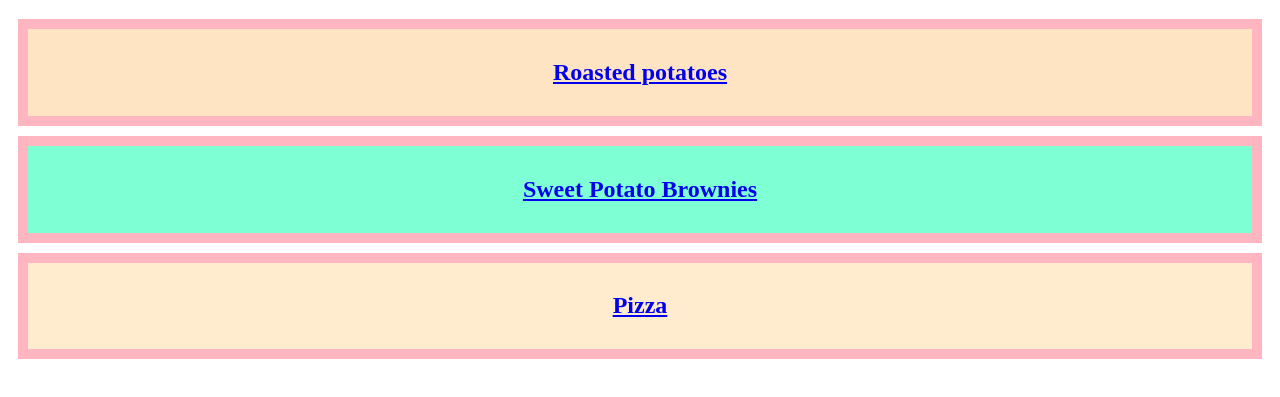
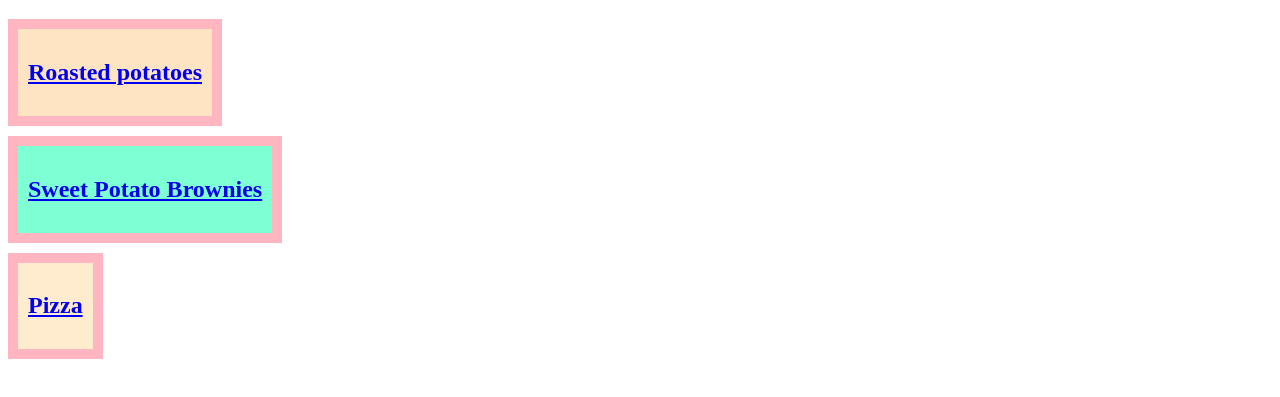
Before and after one commit to osoliman/odin-recipes, a plain HTML site: page index.html in a window 1280 px wide. Shown: the part 61-458 px from the top of the page. Drawn offline with Linux system fonts and the light colour scheme.

Commit message:
Apply flexbox styling

```diff
--- a/index.html
+++ b/index.html
@@ -8,6 +8,7 @@
 </head>
 <body>
     <h1>Odin Recipes</h1>
+    <div class="container">
         <div class="roasted-potatoes">
         <h2><a href="recipes/roasted-potatoes.html">Roasted potatoes</a></h2>
         </div>
@@ -19,5 +20,7 @@
         <div class="pizza">
         <h2><a href="recipes/pizza.html">Pizza</a></h2>
         </div>
+
+    </div>
 </body>
 </html>
--- a/style.css
+++ b/style.css
@@ -1,11 +1,27 @@
-
+/*
 div{
     padding: 10px;
     box-sizing: content-box;
     border: solid 10px lightpink;
-    margin: 10px;
+    margin: 10px auto;
     text-align: center;
 }
+*/
+
+.container{
+    display: flex;
+    justify-content: space-around;
+    align-items: flex-start;
+    flex-direction: column;
+}
+
+.roasted-potatoes, .sweet-potato-brownies, .pizza{
+    padding: 10px;
+    border: solid 10px lightpink;
+    margin-bottom: 10px;
+    text-align: center;
+}
+
 
 .roasted-potatoes{
     background-color: bisque;
```
